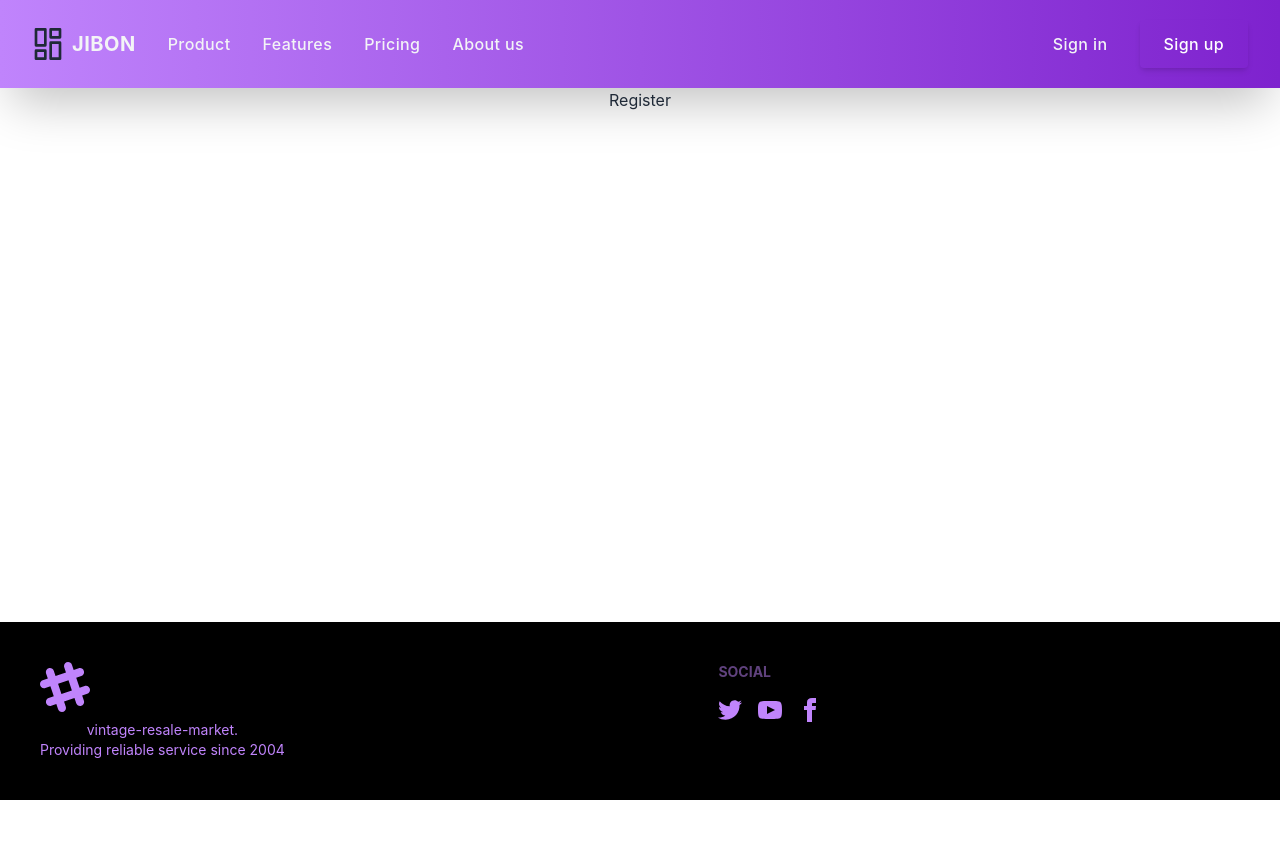
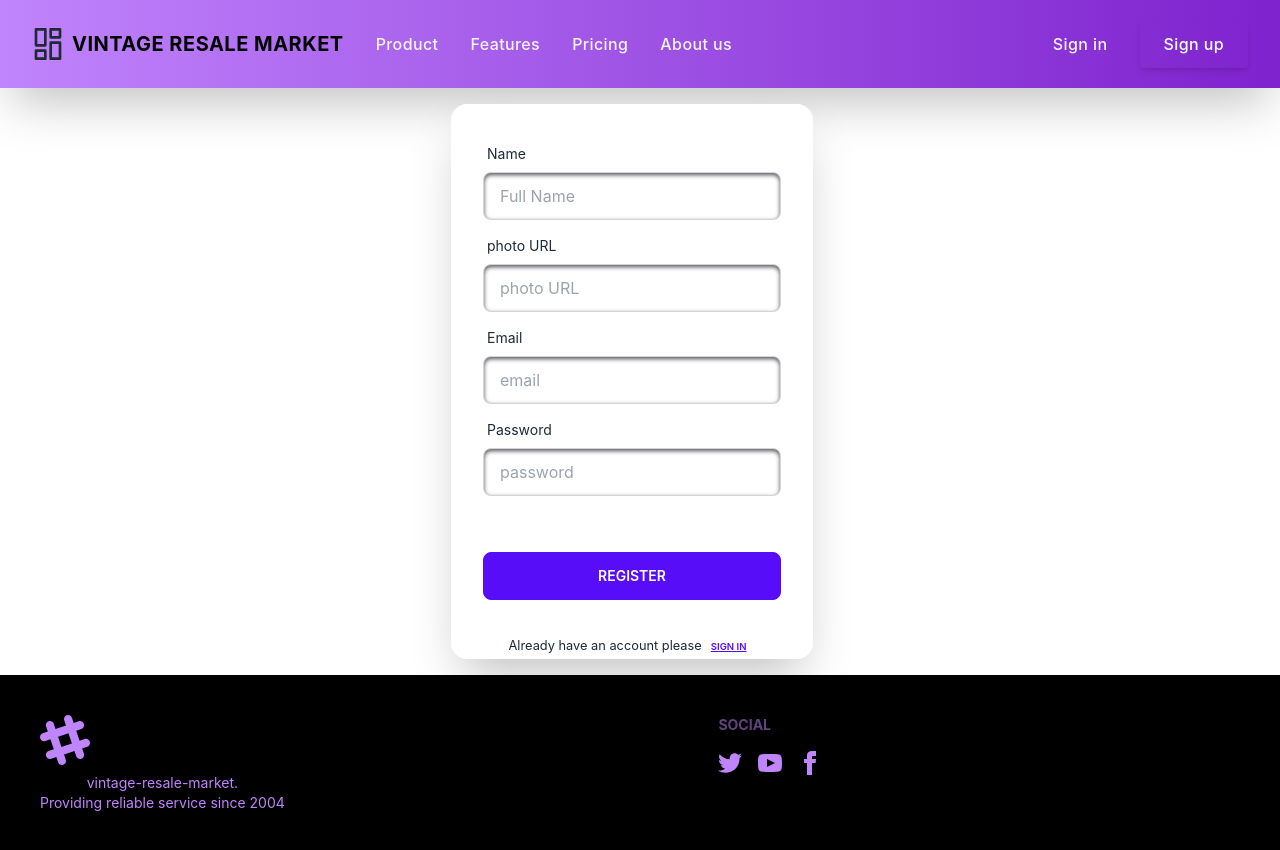
Before and after one commit to jibon8161/Vintage-market-client-side, a React (Create React App) app: page /register in a window 1280 px wide. Shown: the top 850 px of the page. Before the commit the page ends 800 px from the top, so only its background shows below. Built offline with nearby package versions, Linux system fonts and the light colour scheme.

Commit message:
login logout page added

```diff
--- /dev/null
+++ b/src/components/AuthProvider/AuthContext.js
@@ -0,0 +1,28 @@
+import React, { createContext } from 'react';
+
+
+export const InfoContext = createContext()
+
+const AuthContext = (children ) => {
+
+
+    const contextData = {
+
+
+
+
+
+    }
+
+    return (
+        <div>
+            <InfoContext.Provider value={contextData}>
+
+                {children}
+
+            </InfoContext.Provider>
+        </div>
+    );
+};
+
+export default AuthContext;
--- a/src/components/Footer/Footer.js
+++ b/src/components/Footer/Footer.js
@@ -3,7 +3,7 @@ import { Link } from 'react-router-dom';
 
 const Footer = () => {
     return (
-        <footer className="footer p-10 bg-black text-purple-400 absolute bottom-0">
+        <footer className="footer p-10 bg-black text-purple-400 ">
             <div>
                 <svg width="50" height="50" viewBox="0 0 24 24" xmlns="http://www.w3.org/2000/svg" fillRule="evenodd" clipRule="evenodd" className="fill-current"><path d="M22.672 15.226l-2.432.811.841 2.515c.33 1.019-.209 2.127-1.23 2.456-1.15.325-2.148-.321-2.463-1.226l-.84-2.518-5.013 1.677.84 2.517c.391 1.203-.434 2.542-1.831 2.542-.88 0-1.601-.564-1.86-1.314l-.842-2.516-2.431.809c-1.135.328-2.145-.317-2.463-1.229-.329-1.018.211-2.127 1.231-2.456l2.432-.809-1.621-4.823-2.432.808c-1.355.384-2.558-.59-2.558-1.839 0-.817.509-1.582 1.327-1.846l2.433-.809-.842-2.515c-.33-1.02.211-2.129 1.232-2.458 1.02-.329 2.13.209 2.461 1.229l.842 2.515 5.011-1.677-.839-2.517c-.403-1.238.484-2.553 1.843-2.553.819 0 1.585.509 1.85 1.326l.841 2.517 2.431-.81c1.02-.33 2.131.211 2.461 1.229.332 1.018-.21 2.126-1.23 2.456l-2.433.809 1.622 4.823 2.433-.809c1.242-.401 2.557.484 2.557 1.838 0 .819-.51 1.583-1.328 1.847m-8.992-6.428l-5.01 1.675 1.619 4.828 5.011-1.674-1.62-4.829z"></path></svg>
                 <p>vintage-resale-market.<br />Providing reliable service since 2004</p>
--- a/src/components/Login/Login.js
+++ b/src/components/Login/Login.js
@@ -0,0 +1,75 @@
+import React from 'react';
+import { Link } from 'react-router-dom';
+
+const Login = () => {
+
+const handleLogin=(event)=>{
+
+
+
+
+
+
+
+}
+
+
+
+    return (
+        <div>
+
+
+            {/* <div className="w-32 h-32 border-4 border-dashed rounded-full animate-spin mx-auto mt-32 mb-32 border-red-600"></div> : */}
+            <div>
+                <div className="hero">
+                    <div className="hero-content flex-col lg:flex-row-reverse">
+                        <div className="text-center lg:text-left">
+
+
+                        </div>
+                        <div className="card flex-shrink-0 w-full max-w-sm shadow-2xl bg-base-100">
+                            <form onSubmit={handleLogin} className="card-body">
+                                <div className="form-control">
+                                    <label className="label">
+                                        <span className="label-text  text-purple-800 font-semibold">Email</span>
+                                    </label>
+                                    {/* <input onBlur={forget} type="text" placeholder="email" name='email' className="input input-bordered shadow-inner  shadow-zinc-600 hover:bg-orange-200" /> */}
+                                </div>
+                                <div className="form-control">
+                                    <label className="label">
+                                        <span className="label-text  text-purple-800 font-semibold">Password</span>
+                                    </label>
+                                    <input type="password" placeholder="password" name='pass' className="input input-bordered shadow-inner shadow-zinc-600 hover:bg-orange-200" />
+
+                                </div>
+                                {/* <div className='text-red-600'><p><small>{error}</small></p></div> */}
+                                <div className="form-control mt-6">
+                                    <button className="btn btn-primary">Login</button>
+                                </div>
+                            </form>
+                            <h1 className='text-purple-800 font-bold'>More login options</h1>
+                            <div className="form-control mt-6 mx-auto mb-5 ">
+
+                                <div>
+                                    {/* <button onClick={google} className="btn btn-circle btn-outline "><FaGoogle></FaGoogle></button> */}
+                                </div>
+
+                            </div>
+
+                            <p><small>Are you new here? <Link to='/signup'><button className="btn btn-link btn-xs"><small>Register</small></button></Link> </small></p>
+
+                            {/* <p> <button onClick={sentResetMail} className="btn btn-link btn-xs"><small>Forget password? Don't Worry Click Here </small></button></p> */}
+
+
+                        </div>
+                    </div>
+                </div>
+
+            </div>
+
+
+        </div>
+    );
+};
+
+export default Login;
--- a/src/components/Navbar/Navbar.js
+++ b/src/components/Navbar/Navbar.js
@@ -5,7 +5,7 @@ export const Nav = () => {
     const [isMenuOpen, setIsMenuOpen] = useState(false);
 
     return (
-        <div className="bg-gradient-to-r from-purple-400 to-purple-700 shadow-2xl">
+        <div className="bg-gradient-to-r from-purple-400 to-purple-700 shadow-2xl ">
             <div className="px-4 py-5 mx-auto sm:max-w-xl md:max-w-full lg:max-w-screen-xl md:px-24 lg:px-8">
                 <div className="relative flex items-center justify-between">
                     <div className="flex items-center">
@@ -30,8 +30,8 @@ export const Nav = () => {
                                 <rect x="14" y="1" width="7" height="6" />
                                 <rect x="14" y="11" width="7" height="12" />
                             </svg>
-                            <span className="ml-2 text-xl font-bold tracking-wide text-gray-100 uppercase">
-                                Jibon
+                            <span className="ml-2 text-xl font-bold tracking-wide text-black uppercase">
+                                VINTAGE RESALE MARKET
                             </span>
                         </NavLink>
                         <ul className="flex items-center  space-x-8 lg:flex">
--- a/src/components/Register/Register.js
+++ b/src/components/Register/Register.js
@@ -1,9 +1,80 @@
-import React from 'react';
+import React, { useState } from 'react';
+import { Link } from 'react-router-dom';
 
 const Register = () => {
+
+    const [error, setError] = useState('')
+
+
+    const handleSignup = event => {
+
+
+
+
+
+
+
+    }
+
     return (
         <div>
-            Register
+
+
+                {/* // loader ? <div className="w-32 h-32 border-4 border-dashed rounded-full animate-spin mx-auto mt-32 mb-32 border-red-600"></div> : */}
+
+
+            <div className=''>
+                <div className="hero">
+                    <div className="hero-content flex-col lg:flex-row-reverse">
+                        <div className="text-center lg:text-left">
+
+
+                        </div>
+                        <div className="card flex-shrink-0 w-full max-w-sm shadow-2xl bg-base-100">
+                            <form onSubmit={handleSignup} className="card-body">
+                                <div className="form-control">
+                                    <label className="label">
+                                        <span className="label-text">Name</span>
+                                    </label>
+                                    <input type="text" placeholder="Full Name" name='name' className="input input-bordered shadow-inner  shadow-zinc-600 hover:bg-orange-200" required />
+                                </div>
+                                <div className="form-control">
+                                    <label className="label">
+                                        <span className="label-text">photo URL</span>
+                                    </label>
+                                    <input type="text" placeholder="photo URL" name='url' className="input input-bordered shadow-inner  shadow-zinc-600 hover:bg-orange-200" required />
+                                </div>
+                                <div className="form-control">
+                                    <label className="label">
+                                        <span className="label-text">Email</span>
+                                    </label>
+                                    <input type="email" placeholder="email" name='email' className="input input-bordered shadow-inner  shadow-zinc-600 hover:bg-orange-200" required />
+                                </div>
+                                <div className="form-control">
+                                    <label className="label">
+                                        <span className="label-text">Password</span>
+                                    </label>
+                                    <input type="password" placeholder="password" name='pass' className="input input-bordered shadow-inner  shadow-zinc-600 hover:bg-orange-200" required />
+                                    <label className="label">
+
+                                    </label>
+                                </div>
+                                <div className='text-red-600'><p><small>{error}</small></p></div>
+                                <div className="form-control mt-6">
+                                    <button className="btn btn-primary">Register</button>
+                                </div>
+                            </form>
+                            <p><small>Already have an account please<Link to='/login'><button className="btn btn-link btn-xs"><small>Sign in</small></button></Link> </small></p>
+                        </div>
+                    </div>
+                </div>
+
+
+
+            </div>
+
+
+
         </div>
     );
 };
```
Also changed, not shown: src/components/Firebase/Firebase.config.js (added).
